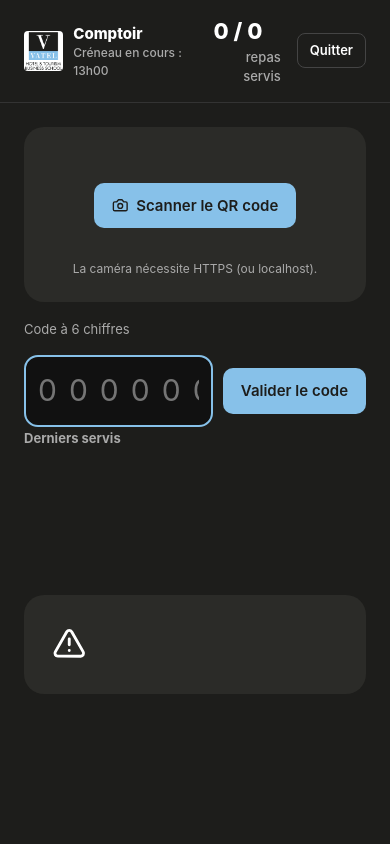
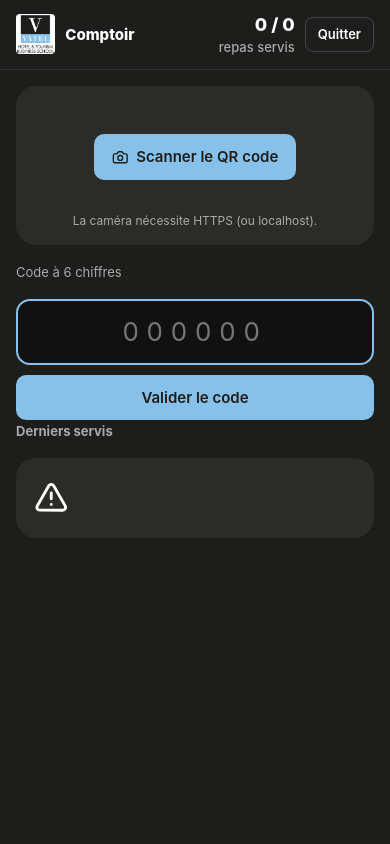
Before and after one commit to lartisse/cantine-vatel, a Laravel app: page /admin/comptoir in a window 390 px wide. Run offline with Laravel 12, Linux system fonts and the light colour scheme; a user stored in the database is signed in; data comes from the database, SQL or seed files in the repository; data that the repository does not hold is empty; parts of the project's set-up code (start-up, migrations or seed data) failed here and were passed over.

Commit message:
feat(ui): carrousel des suggestions glissable (souris et doigt) sans chevrons ; administration, super admin et comptoir responsive (360 px à tablette)

```diff
--- a/public/css/extra.css
+++ b/public/css/extra.css
@@ -110,3 +110,51 @@ a.day.active, a.day.active b { color: #fff; }
   .kpis { grid-template-columns: 1fr 1fr; }
 }
 @media (max-width: 480px) { .kpis { grid-template-columns: 1fr; } .page-head h1 { font-size: 22px; } }
+/* Carrousel glissable : curseur « main », pas d'aimantation ni de sélection de texte pendant le glissement */
+.sugg-scroll { cursor: grab; user-select: none; -webkit-user-select: none; touch-action: pan-x pan-y; }
+.sugg-scroll img { -webkit-user-drag: none; pointer-events: none; }
+.is-dragging .sugg-scroll { cursor: grabbing; scroll-snap-type: none; scroll-behavior: auto; }
+.is-dragging .sugg-card { pointer-events: none; }
+.sugg-nav { margin-top: 8px; }
+/* ---------- Administration, super admin et comptoir : petits écrans ---------- */
+.page-head .row { flex-wrap: wrap; }
+.table-wrap { -webkit-overflow-scrolling: touch; }
+.table-wrap .tbl { min-width: 560px; }
+@media (max-width: 860px) {
+  .sidebar .brand small { display: none; }
+  .sidebar .me .xs { display: none; }
+  .grid-2 { grid-template-columns: minmax(0, 1fr); }
+  .planner { grid-template-columns: minmax(0, 1fr); }
+  .catalog { max-height: 360px; }
+  .toolbar .input { min-width: 0; flex: 1 1 160px; }
+  .prov-grid { grid-template-columns: 1fr; }
+  .modal { padding: 18px; }
+  /* Comptoir */
+  .kiosk-head { flex-wrap: wrap; gap: 10px; padding: 12px 16px; }
+  .kiosk-head .counter { font-size: 18px; text-align: right; }
+  .kiosk-body { padding: 16px; gap: 16px; }
+  .scan-zone { padding: 16px; }
+  .result { padding: 18px; }
+  .result h2 { font-size: 18px; }
+  .counter-code { flex-direction: column; align-items: stretch; }
+  .counter-code .code-input { max-width: none; font-size: 26px; letter-spacing: .3em; }
+}
+@media (max-width: 480px) {
+  .kpis { grid-template-columns: 1fr 1fr; gap: 10px; }
+  .kpi { padding: 12px; }
+  .kpi .value { font-size: 22px; }
+  .kpi .label { font-size: 12px; }
+  .impact { grid-template-columns: 1fr 1fr 1fr; }
+  .impact b { font-size: 16px; }
+  .kiosk-head .brand span small { display: none; }
+}
+/* Graphiques : hauteur fixe, largeur fluide (lisibles sur mobile) */
+.chart-box { position: relative; height: 280px; width: 100%; }
+.chart-box.sm { height: 220px; }
+@media (max-width: 480px) { .chart-box { height: 240px; } }
+@media (max-width: 380px) { .impact { grid-template-columns: 1fr; } .impact div { display: flex; justify-content: space-between; align-items: center; text-align: left; } }
+/* Les cartes des grilles ne doivent jamais imposer une largeur minimale (graphiques en barres, tableaux) */
+.grid-2 > *, .grid-3 > *, .grid-2-eq > *, .kpis > * { min-width: 0; }
+@media (max-width: 860px) { .grid-2-eq, .grid-3 { grid-template-columns: minmax(0, 1fr); } }
+@media (max-width: 380px) { .bars-h .bh { grid-template-columns: 64px 1fr 32px; } }
+@media (max-width: 860px) { .kiosk-body { align-content: start; } }
--- a/resources/views/admin/counter.blade.php
+++ b/resources/views/admin/counter.blade.php
@@ -25,7 +25,7 @@
             </div>
             <form method="POST" action="{{ route('admin.counter.scan') }}" id="scan-form" class="mt">@csrf
                 <label class="small" style="color:#aaa">Code à 6 chiffres</label>
-                <div class="row mt"><input class="code-input grow" name="code" id="code" inputmode="numeric" autocomplete="off" maxlength="64" placeholder="000000" autofocus><button class="btn sky">Valider le code</button></div>
+                <div class="row mt counter-code"><input class="code-input grow" name="code" id="code" inputmode="numeric" autocomplete="off" maxlength="64" placeholder="000000" autofocus><button class="btn sky">Valider le code</button></div>
             </form>
             <div class="recent mt">
                 <b class="small" style="color:#aaa">Derniers servis</b>
--- a/resources/views/admin/dashboard.blade.php
+++ b/resources/views/admin/dashboard.blade.php
@@ -24,7 +24,7 @@
 <div class="grid-2">
     <div class="card">
         <div class="row between"><h3>Réservés et servis par jour</h3><span class="xs muted">{{ $days }} derniers jours</span></div>
-        <canvas id="ch-days" height="110"></canvas>
+        <div class="chart-box"><canvas id="ch-days"></canvas></div>
     </div>
     <div class="card">
         <h3>{!! ic('leaf') !!} Prévision anti-gaspi</h3>
@@ -56,7 +56,7 @@
         <a class="small" href="{{ route('admin.classes') }}">Statistiques par classe ›</a>
     </div>
     <div class="card"><h3>Gaspillage</h3>
-        <canvas id="ch-waste" height="150"></canvas>
+        <div class="chart-box sm"><canvas id="ch-waste"></canvas></div>
         <p class="small muted mt">{{ $totalMissed }} repas non retirés sur {{ $totalDone }} ({{ $totalDone ? round($totalMissed / $totalDone * 100, 1) : 0 }} %)</p>
     </div>
 </div>
@@ -74,6 +74,7 @@
 <script src="{{ asset('vendor/chart.umd.js') }}"></script>
 <script>
 const H = @json($history);
+Chart.defaults.maintainAspectRatio = false;
 new Chart(document.getElementById('ch-days'), { type: 'bar', data: { labels: H.map(h => h.label), datasets: [{ label: 'Réservés', data: H.map(h => h.reserved), backgroundColor: '#87c1e9', borderRadius: 4 }, { label: 'Servis', data: H.map(h => h.served), backgroundColor: '#1d1d1b', borderRadius: 4 }] }, options: { plugins: { legend: { position: 'bottom' } }, scales: { y: { beginAtZero: true } } } });
 new Chart(document.getElementById('ch-waste'), { type: 'doughnut', data: { labels: ['Servis', 'Non retirés'], datasets: [{ data: [{{ $history->sum('served') }}, {{ $totalMissed }}], backgroundColor: ['#1e8e5a', '#c46a00'] }] }, options: { plugins: { legend: { position: 'bottom' } } } });
 </script>
--- a/resources/views/admin/partials/class-table.blade.php
+++ b/resources/views/admin/partials/class-table.blade.php
@@ -1,4 +1,4 @@
-<div class="card"><canvas id="ch-classes" height="90"></canvas></div>
+<div class="card"><div class="chart-box"><canvas id="ch-classes"></canvas></div></div>
 <div class="table-wrap card mt"><table class="tbl"><tr><th>Classe</th><th class="num">Élèves</th><th class="num">Réservations</th><th class="num">Servis</th><th class="num">Non retirés</th><th class="num">Repas par élève</th></tr>
     @foreach ($stats as $r)<tr><td><b>{{ $r['class'] }}</b></td><td class="num">{{ $r['students'] }}</td><td class="num">{{ $r['n'] }}</td><td class="num">{{ $r['served'] }}</td><td class="num">{{ $r['missed'] }}</td><td class="num">{{ $r['per'] }}</td></tr>@endforeach
 </table><p class="xs muted mt">Seuls les élèves ayant renseigné leur classe sont comptés ; la classe est figée au moment de chaque réservation (class_snapshot).</p></div>
@@ -6,6 +6,7 @@
 <script src="{{ asset('vendor/chart.umd.js') }}"></script>
 <script>
 const C = @json($stats->values());
+Chart.defaults.maintainAspectRatio = false;
 new Chart(document.getElementById('ch-classes'), { type: 'bar', data: { labels: C.map(c => c.class), datasets: [{ label: 'Réservations', data: C.map(c => c.n), backgroundColor: '#87c1e9', borderRadius: 4 }, { label: 'Servis', data: C.map(c => c.served), backgroundColor: '#1d1d1b', borderRadius: 4 }] }, options: { plugins: { legend: { position: 'bottom' } } } });
 </script>
 @endpush
--- a/resources/views/admin/reports.blade.php
+++ b/resources/views/admin/reports.blade.php
@@ -30,7 +30,7 @@
         <div class="kpi"><div class="label">Plats notés</div><div class="value">{{ $dishRatings->count() }}</div></div>
     @endif
 </div>
-<div class="card"><canvas id="ch" height="90"></canvas></div>
+<div class="card"><div class="chart-box"><canvas id="ch"></canvas></div></div>
 <div class="table-wrap card mt"><table class="tbl"><tr><th>Date</th><th class="num">Réservés</th><th class="num">Servis</th><th class="num">Non retirés</th><th class="num">Recettes</th><th class="num">Note</th></tr>
     @foreach ($daily->reverse() as $d)<tr><td>{{ $d['day'] }} {{ $d['date'] }}</td><td class="num">{{ $d['reserved'] }}</td><td class="num">{{ $d['served'] }}</td><td class="num">{{ $d['missed'] }}</td><td class="num">{{ num($d['revenue']) }}</td><td class="num">{{ $d['rating'] ?: '—' }}</td></tr>@endforeach
 </table></div>
@@ -42,6 +42,7 @@
 <script>
 const D = @json($daily->values()), tab = @json($tab);
 const sets = { frequentation: [['Réservés', 'reserved', '#87c1e9'], ['Servis', 'served', '#1d1d1b']], recettes: [['Recettes (FCFA)', 'revenue', '#1e8e5a']], gaspillage: [['Non retirés', 'missed', '#c46a00']], satisfaction: [['Note moyenne', 'rating', '#e3a008']] }[tab];
+Chart.defaults.maintainAspectRatio = false;
 new Chart(document.getElementById('ch'), { type: tab === 'satisfaction' ? 'line' : 'bar', data: { labels: D.map(d => d.day + ' ' + d.date), datasets: sets.map(([l, k, c]) => ({ label: l, data: D.map(d => d[k]), backgroundColor: c, borderColor: c, borderRadius: 4 })) }, options: { plugins: { legend: { position: 'bottom' } }, scales: { y: { beginAtZero: true } } } });
 </script>
 @endpush
--- a/resources/views/layouts/base.blade.php
+++ b/resources/views/layouts/base.blade.php
@@ -9,7 +9,7 @@
     <link rel="icon" href="{{ asset('img/vatel_logo.png') }}">
     <link rel="manifest" href="{{ asset('manifest.webmanifest') }}">
     <link rel="stylesheet" href="{{ asset('css/app.css') }}?v=3">
-    <link rel="stylesheet" href="{{ asset('css/extra.css') }}?v=11">
+    <link rel="stylesheet" href="{{ asset('css/extra.css') }}?v=17">
     @stack('head')
 </head>
 <body class="no-demo">
@@ -23,7 +23,7 @@
     </div>
     @stack('modals')
     <script src="{{ asset('vendor/qrcode.min.js') }}"></script>
-    <script src="{{ asset('js/app.js') }}?v=4"></script>
+    <script src="{{ asset('js/app.js') }}?v=5"></script>
     @stack('scripts')
 </body>
 </html>
--- a/resources/views/user/home.blade.php
+++ b/resources/views/user/home.blade.php
@@ -97,11 +97,9 @@
     </div>
     @if (count($suggestion['items']) > 1)
         <div class="sugg-nav">
-            <button type="button" class="sugg-arrow" data-prev aria-label="{{ __('Suggestion précédente') }}">{!! ic('chevron-left') !!}</button>
             <div class="sugg-dots" data-dots>
                 @foreach ($suggestion['items'] as $cat => $s)<button type="button" aria-label="{{ __(config('cantine.categories')[$cat]) }}"><span></span></button>@endforeach
             </div>
-            <button type="button" class="sugg-arrow" data-next aria-label="{{ __('Suggestion suivante') }}">{!! ic('chevron-right') !!}</button>
         </div>
     @endif
     </div>
```
Also changed, not shown: public/js/app.js.
